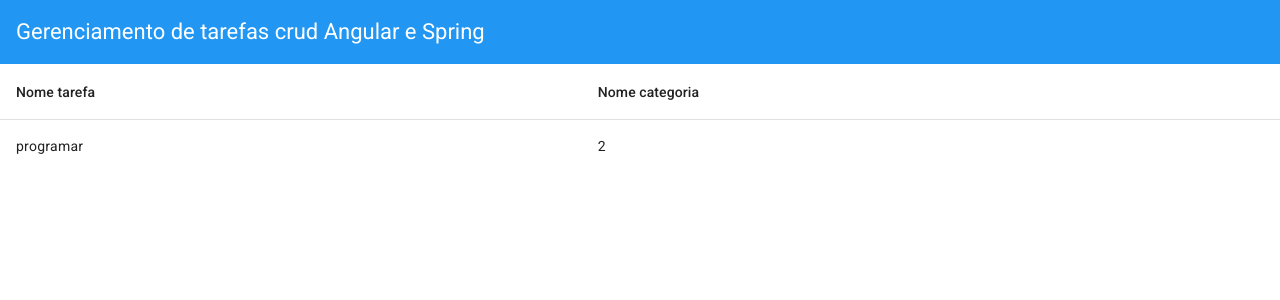
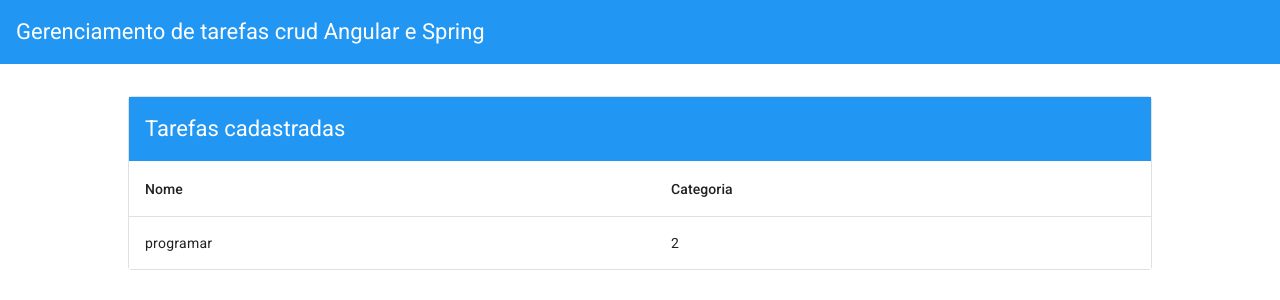
Before and after one commit to Jp0liveira/gerenciamento-tarefas-crud, an Angular app in the folder gerenciamento-tarefas-crud-angular/: page /tarefas in a window 1280 px wide. Shown: the top 300 px of the page. Built offline with nearby package versions, Linux system fonts and the light colour scheme.

Commit message:
feat: criando o spinner e o error

```diff
--- a/gerenciamento-tarefas-crud-angular/angular.json
+++ b/gerenciamento-tarefas-crud-angular/angular.json
@@ -29,6 +29,11 @@
               {
                 "glob": "**/*",
                 "input": "public"
+              },
+              {
+                "glob": "**/*",
+                "input": "src/assets",
+                "output": "assets/"
               }
             ],
             "styles": [
--- a/gerenciamento-tarefas-crud-angular/src/app/app.component.ts
+++ b/gerenciamento-tarefas-crud-angular/src/app/app.component.ts
@@ -1,10 +1,10 @@
 import { Component } from '@angular/core';
 import { RouterOutlet } from '@angular/router';
-import {MatToolbar} from '@angular/material/toolbar';
+import { MatToolbarModule } from '@angular/material/toolbar';
 
 @Component({
   selector: 'app-root',
-  imports: [RouterOutlet, MatToolbar],
+  imports: [RouterOutlet, MatToolbarModule],
   templateUrl: './app.component.html',
   styleUrl: './app.component.scss'
 })
--- a/gerenciamento-tarefas-crud-angular/src/app/app.config.ts
+++ b/gerenciamento-tarefas-crud-angular/src/app/app.config.ts
@@ -2,7 +2,8 @@
 import { provideRouter } from '@angular/router';
 
 import { routes } from './app.routes';
+import {provideHttpClient} from '@angular/common/http';
 
 export const appConfig: ApplicationConfig = {
-  providers: [provideZoneChangeDetection({ eventCoalescing: true }), provideRouter(routes)]
+  providers: [provideZoneChangeDetection({ eventCoalescing: true }), provideRouter(routes), provideHttpClient()]
 };
--- /dev/null
+++ b/gerenciamento-tarefas-crud-angular/src/app/shared/components/error-dialog/error-dialog.component.ts
@@ -0,0 +1,19 @@
+import {Component, Inject} from '@angular/core';
+import {MAT_DIALOG_DATA, MatDialogModule} from '@angular/material/dialog';
+import {MatButtonModule} from '@angular/material/button';
+import {CommonModule} from '@angular/common';
+
+@Component({
+  selector: 'app-error-dialog',
+  imports: [CommonModule, MatDialogModule, MatButtonModule],
+  template: `
+    <h1 mat-dialog-title style="color: red;">Error!</h1>
+    <div mat-dialog-content>{{ data }}</div>
+    <div mat-dialog-actions align="center">
+      <button mat-stroked-button mat-dialog-close>Close</button>
+    </div>
+  `
+})
+export class ErrorDialogComponent {
+  constructor(@Inject(MAT_DIALOG_DATA) public data: string) { }
+}
--- /dev/null
+++ b/gerenciamento-tarefas-crud-angular/src/app/tarefas/services/tarefas.service.ts
@@ -0,0 +1,30 @@
+import { Injectable } from '@angular/core';
+import { HttpClient } from '@angular/common/http';
+import {Tarefa} from '../model/tarefa';
+import {delay, first, tap} from 'rxjs';
+
+@Injectable({
+  providedIn: 'root'
+})
+export class TarefasService {
+
+  private readonly API = '/assets/tarefas.json';
+
+  constructor(private http: HttpClient) { }
+
+  listarTarefas(){
+    return this.http.get<Tarefa[]>(this.API).pipe(
+      first(),
+      delay(5000),
+      tap(tarefas => console.log(tarefas))
+    );
+
+    // [
+    //   { idTerafa: '1',
+    //     nomeTarefa: 'programar',
+    //     categoriaTarefa: '2'
+    //   }
+    // ];
+  }
+
+}
--- a/gerenciamento-tarefas-crud-angular/src/app/tarefas/tarefas/tarefas.component.html
+++ b/gerenciamento-tarefas-crud-angular/src/app/tarefas/tarefas/tarefas.component.html
@@ -1,17 +1,33 @@
-<table mat-table [dataSource]="tarefa" class="mat-elevation-z8">
+<mat-card appearance="outlined">
+
+  <mat-toolbar color="primary">
+    Tarefas cadastradas
+  </mat-toolbar>
+
+  <div *ngIf="tarefa$ | async as tarefas; else loading">
+  <table mat-table [dataSource]="tarefas" class="mat-elevation-z8">
 
     <!-- Nome Tarefa -->
     <ng-container matColumnDef="nomeTarefa">
-    <th mat-header-cell *matHeaderCellDef> Nome tarefa</th>
+      <th mat-header-cell *matHeaderCellDef> Nome</th>
       <td mat-cell *matCellDef="let element"> {{element.nomeTarefa}} </td>
     </ng-container>
 
     <!-- Nome categoria  -->
     <ng-container matColumnDef="categoriaTarefa">
-    <th mat-header-cell *matHeaderCellDef> Nome categoria </th>
+      <th mat-header-cell *matHeaderCellDef> Categoria </th>
       <td mat-cell *matCellDef="let element"> {{element.categoriaTarefa}} </td>
     </ng-container>
 
     <tr mat-header-row *matHeaderRowDef="displayedColumns"></tr>
     <tr mat-row *matRowDef="let row; columns: displayedColumns;"></tr>
   </table>
+  </div>
+
+  <ng-template #loading>
+    <div class="loading-spinner">
+      <mat-spinner></mat-spinner>
+    </div>
+  </ng-template>
+
+</mat-card>
--- a/gerenciamento-tarefas-crud-angular/src/app/tarefas/tarefas/tarefas.component.scss
+++ b/gerenciamento-tarefas-crud-angular/src/app/tarefas/tarefas/tarefas.component.scss
@@ -0,0 +1,13 @@
+mat-card {
+  max-width: 80%;
+  margin: 2em auto;
+  text-align: center;
+}
+
+.loading-spinner {
+  padding: 25px;
+  background: rgba(0, 0, 0, 0.15);
+  display: flex;
+  align-items: center;
+  justify-content: center;
+}
--- a/gerenciamento-tarefas-crud-angular/src/app/tarefas/tarefas/tarefas.component.ts
+++ b/gerenciamento-tarefas-crud-angular/src/app/tarefas/tarefas/tarefas.component.ts
@@ -1,26 +1,44 @@
-import {Component, OnInit} from '@angular/core';
+import { Component, OnInit } from '@angular/core';
 import { MatTableModule } from '@angular/material/table';
-import {Tarefa} from '../model/tarefa';
+import { Tarefa } from '../model/tarefa';
+import { MatCard } from '@angular/material/card';
+import { MatToolbar } from '@angular/material/toolbar';
+import {TarefasService} from '../services/tarefas.service';
+import {catchError, Observable, of} from 'rxjs';
+import { MatProgressSpinnerModule} from '@angular/material/progress-spinner';
+import {AsyncPipe, NgIf} from '@angular/common';
+import {MatDialog} from '@angular/material/dialog';
+import {ErrorDialogComponent} from '../../shared/components/error-dialog/error-dialog.component';
 
 @Component({
   selector: 'app-tarefas',
-  imports: [MatTableModule],
+  imports: [MatTableModule, MatCard, MatToolbar, MatProgressSpinnerModule, AsyncPipe, NgIf],
   templateUrl: './tarefas.component.html',
   styleUrl: './tarefas.component.scss'
 })
 export class TarefasComponent implements OnInit{
-  tarefa: Tarefa[] = [
-    { idTerafa: '1',
-      nomeTarefa: 'programar',
-      categoriaTarefa: '2'
-    }
-  ];
+  tarefa$: Observable<Tarefa[]>;
 
   displayedColumns = ['nomeTarefa', 'categoriaTarefa']
 
-  constructor() {
+  constructor(private tarefasService: TarefasService,
+              public dialog: MatDialog
+  ) {
+    this.tarefa$ = this.tarefasService.listarTarefas().pipe(
+      catchError(error => {
+        this.onError('Ocorreu um erro ao carregar as tarefas.');
+        return of([])
+      })
+    );
   }
 
-  ngOnInit(): void { }
+  ngOnInit(): void {
+  }
+
+  onError(errorMsg: string) {
+    this.dialog.open(ErrorDialogComponent, {
+      data: errorMsg
+    });
+  }
 
 }
--- /dev/null
+++ b/gerenciamento-tarefas-crud-angular/src/assets/tarefas.json
@@ -0,0 +1,6 @@
+ [
+   { "idTerafa": "1",
+     "nomeTarefa": "programar",
+     "categoriaTarefa": "2"
+   }
+ ]
```
Also changed, not shown: 2 other files (tests, documents, lock files or other folders). Lines whose indentation alone changed are shown as unchanged.
